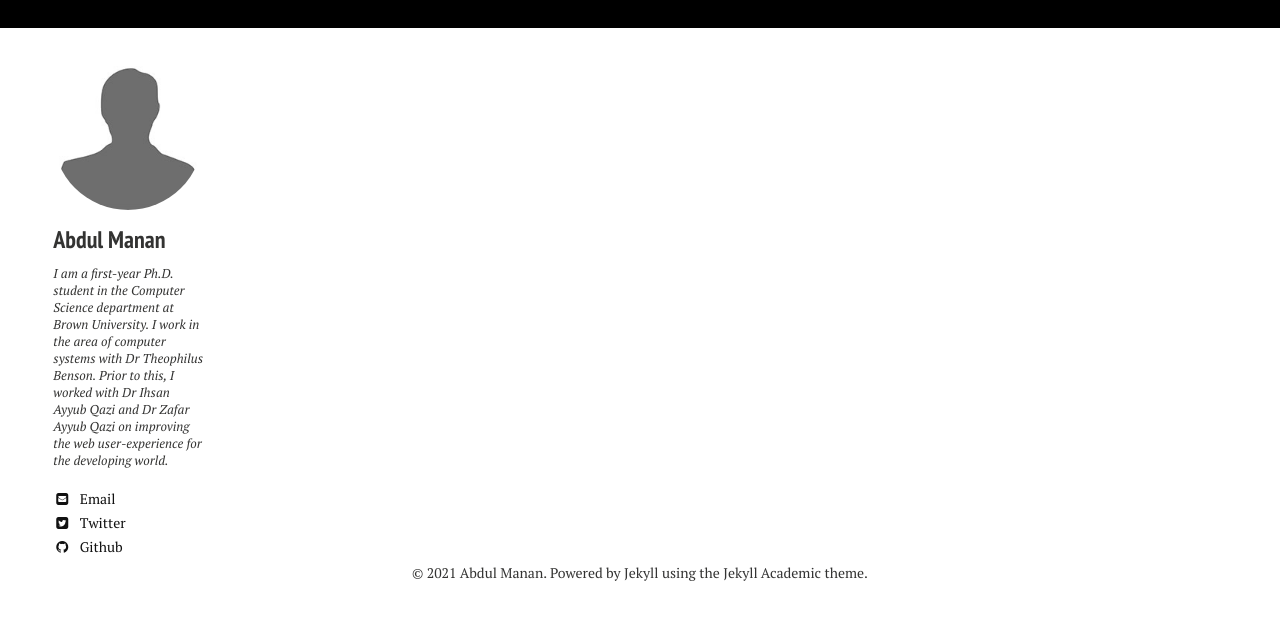
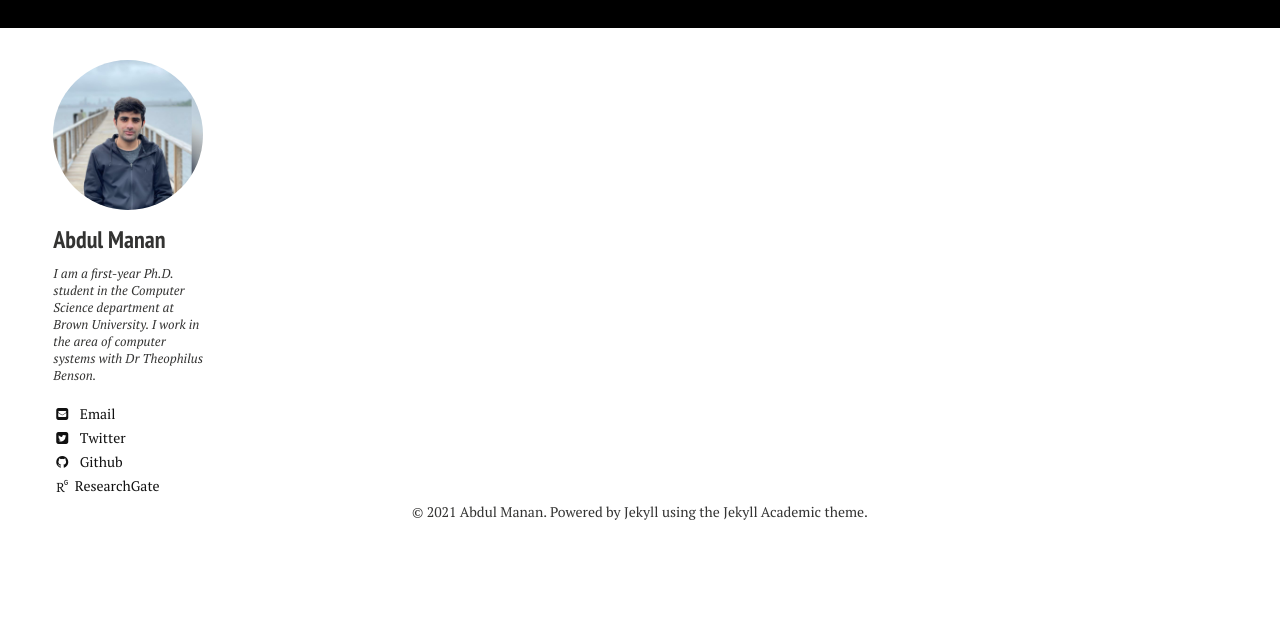
Before and after one commit to abdul-manaan/abdul-manaan.github.io, a Jekyll site: the page built from presentations.md, in a window 1280 px wide, cut to the strip 104-724 px from the top of the page. Built offline with Jekyll 4.4.1, drawn with Linux system fonts in a browser that asks for light colours; nearby versions of some CDN libraries; some web fonts are replaced.

Commit message:
Added Files

```diff
--- a/_config.yml
+++ b/_config.yml
@@ -1,6 +1,6 @@
 # Site wide configuration
 
-title: Abdul Manan | PhD Student | Brown University
+title: Abdul Manan | Ph.D. Student
 locale: en_US
 logo: # filename of a logo image that has been placed into your images directory
 
@@ -8,18 +8,18 @@ logo: # filename of a logo image that has been placed into your images directory
 owner:
   name: Abdul Manan
   avatar: bio-photo.jpg
-  bio: "I am a first-year Ph.D. student in the Computer Science department at Brown University. I work in the area of computer systems with Dr Theophilus Benson. Prior to this, I worked with Dr Ihsan Ayyub Qazi and Dr Zafar Ayyub Qazi on improving the web user-experience for the developing world."
+  bio: "I am a first-year Ph.D. student in the Computer Science department at Brown University. I work in the area of computer systems with Dr Theophilus Benson."
   email: abdul_manan [at] brown [dot] edu
   # Do not include the @ symbol in your Twitter username
   twitter: Abdul-Manan12
   linkedin: #username
   github: abdul-manaan
   orcid: # ID Number (ex. 0000-0000-0000-0000)
-  researchgate: #username
+  researchgate: Abdul-Manan-34
   mendeley: #username
   google:
     plus: #username
-    analytics:
+    analytics: G-Z02H79FN8Y
     verify:
     scholar: #id
   facebook: #username
@@ -44,7 +44,7 @@ owner:
 # you may do so in _sass/variables.scss
 highlight-color: '#CC0000'
 lowlight-color: '#000'
-
+google_analytics: G-Z02H79FN8Y
   # NOTE: If you would like your site to be licensed under a creative commons license, uncomment the 'yes' next to the type of license you wish to use.
 creative-commons:
   cc-by: #yes
```
Also changed, not shown: _includes/analytics.html (added, +8 -0 lines), images/bio-photo.jpg.
